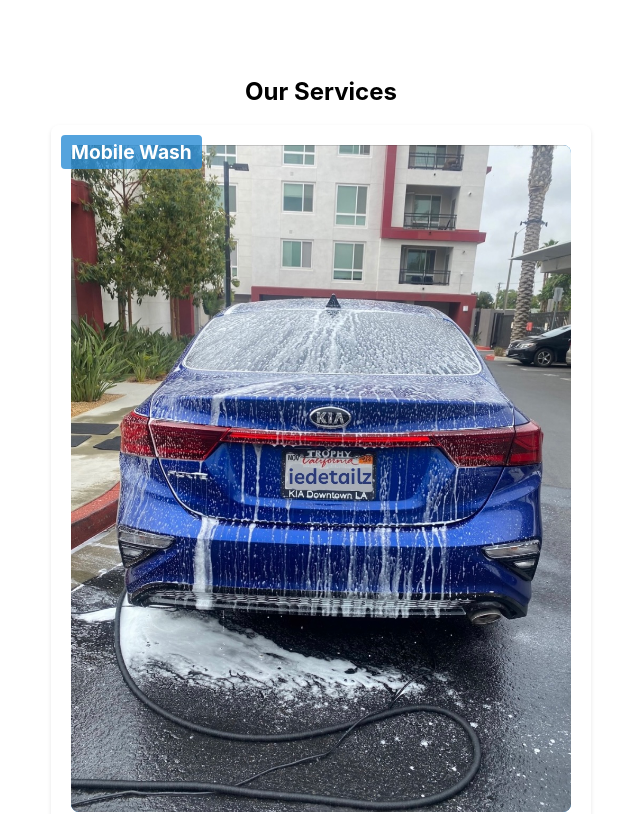
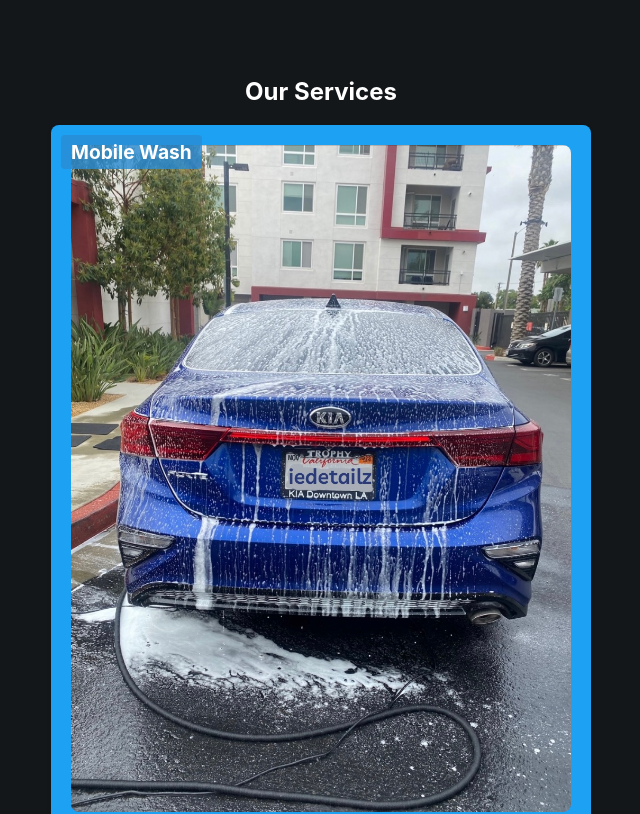
Before and after one commit to Bryvn1xx/iedetailz, a React (Create React App) app: page / in a window 1280 px wide. Shown: the part 880-1694 px from the top of the page, without its empty margins (309-949 px from the left). Built offline with nearby package versions, Linux system fonts and the light colour scheme.

Commit message:
out the box

```diff
--- a/src/App.css
+++ b/src/App.css
@@ -1,7 +1,10 @@
 .App {
   text-align: center;
 }
-
+body {
+  background-color:#14171A;
+  color: white;
+}
 .home-image {
   background-size: cover;
   background-position: center;
@@ -69,7 +72,7 @@
 }
 /* Home */
 .home-container {
-  background-color: white;
+  background-color: #14171A;
   display: flex;
   flex-direction: column;
   align-items: flex-start;
@@ -109,7 +112,7 @@
 }
 
 .service-box {
-  background-color: #ffffff;
+  background-color: #1DA1F2 ;
   border-radius: 8px;
   padding: 20px;
   text-align: center;
--- a/src/App.js
+++ b/src/App.js
@@ -4,7 +4,7 @@ import Nav from './Nav';
 
 function App() {
   return (
-    <div>
+    <div className='iedetailz'>
       <div>
       < Nav />
       </div>
```
